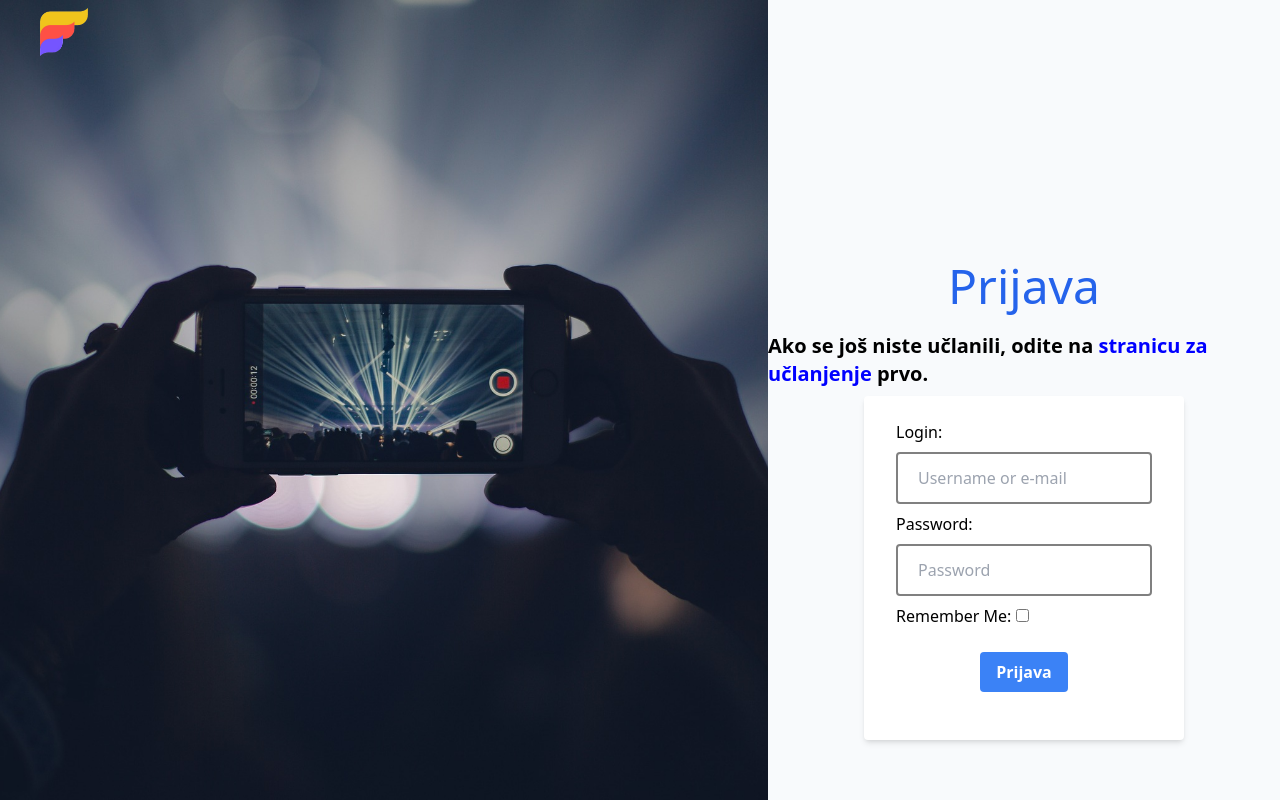
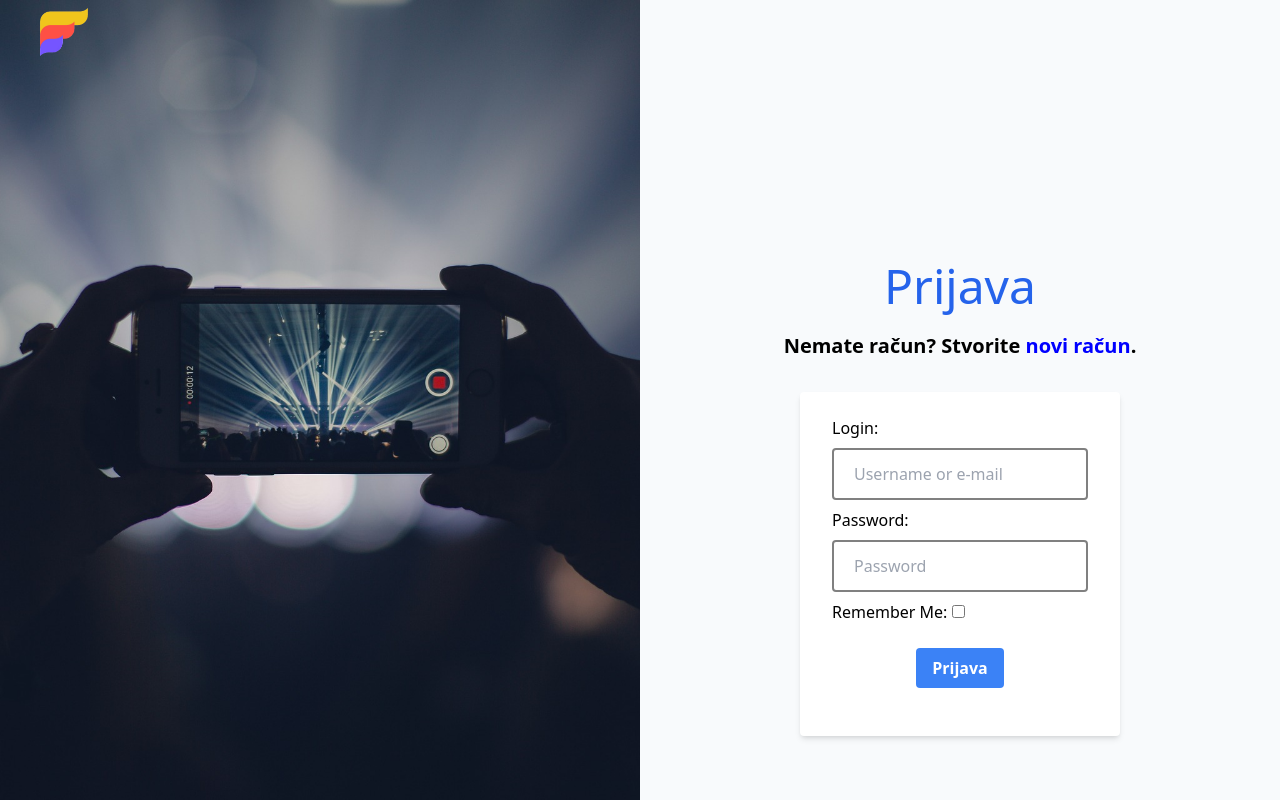
Before and after one commit to Marin260/eventProject, a Django app: page /login/ in a window 1280 px wide. Run offline with Django 3.2, Linux system fonts and the light colour scheme; some libraries are stand-ins or nearby versions.

Commit message:
small updates

```diff
--- a/main/models.py
+++ b/main/models.py
@@ -27,7 +27,7 @@ class Event(models.Model):
     cijena_ulaza = models.IntegerField(validators=[MinValueValidator(0)])
     mjesto_odrzavanja = models.ForeignKey(Mjesto, on_delete=CASCADE, default=None, blank=True, null=True)
     adresa = models.CharField(max_length=100, default='')
-    slika = models.ImageField(default='default_event.png', upload_to='event_pics')
+    slika = models.ImageField(default='default_event.jpg', upload_to='event_pics')
     zainteresirani = models.ManyToManyField(User, default=None, blank=True, related_name="zainteresirani")
     broj_zainteresiranih = models.IntegerField(validators=[MinValueValidator(0)], default=0)
     dolaze = models.ManyToManyField(User, default=None, blank=True, related_name="dolaze")
--- a/static/css/global.css
+++ b/static/css/global.css
@@ -24,7 +24,7 @@ html {
 
 .img-section{
     height: 100vh;
-    width: 60%;
+    width: 50%;
     background-image: url("/static/img/landing.jpg");
     background-size: cover;
     background-repeat: no-repeat;
@@ -33,7 +33,7 @@ html {
 
 .txt-section{
     height: 100vh;
-    width: 40%;
+    width: 50%;
 }
 
 input[type=text] {
--- a/templates/account/login.html
+++ b/templates/account/login.html
@@ -2,9 +2,9 @@
 
 {% block content %}
 
-<div class="container" style="display: flex; height: 100px; width: 100wh;">
-    <div class="img-section" style="flex-grow: 1; "></div>
-    <div class="txt-section" style="flex-grow: 1;">
+<div class="landing flex">
+    <div class="img-section"></div>
+    <div class="txt-section">
         <div class="grid place-items-center pt-64">
 
             {% load i18n %}
@@ -34,12 +34,12 @@
             {% include "socialaccount/snippets/login_extra.html" %}
 
             {% else %}
-            <p class="font-semibold text-xl py-2">{% blocktrans %}Ako se još niste učlanili, odite na
-            <a href="{{ signup_url }}" style="color: blue">stranicu za učlanjenje</a> prvo.{% endblocktrans %}</p>
+            <p class="font-semibold text-xl py-2">{% blocktrans %}Nemate račun? Stvorite
+            <a href="{{ signup_url }}" style="color: blue">novi račun</a>.{% endblocktrans %}</p>
             {% endif %}
 
 
-            <div class="w-full max-w-xs">
+            <div class="mt-6 w-full max-w-xs">
                 <form class="login bg-white shadow-md rounded px-8 pt-6 pb-8 mb-4" method="POST" action="{% url 'account_login' %}">
                     {% csrf_token %}
                     {{ form.as_p }}
@@ -53,7 +53,6 @@
                 </form>
             </div>
             {% endblock %}
-
         </div>
     </div>
 </div>
--- a/templates/account/signup.html
+++ b/templates/account/signup.html
@@ -35,9 +35,9 @@
 
 <p class="font-medium leading-tight text-5xl mt-0 mb-2 text-blue-600">Učlanite se</p>
 
-<p>{% blocktrans %}Ako već imate račun, molimo <a href="{{ login_url }}" style="color: blue">prijavite se</a>.{% endblocktrans %}</p>
+<p>{% blocktrans %}Imaš račun? <a href="{{ login_url }}" style="color: blue">Prijavi se</a>.{% endblocktrans %}</p>
 
-<form class="signup bg-white shadow-md rounded px-8 pt-6 pb-8 mb-4" id="signup_form" method="post" action="{% url 'account_signup' %}">
+<form class="mt-5 signup bg-white shadow-md rounded px-8 pt-6 pb-8 mb-4" id="signup_form" method="post" action="{% url 'account_signup' %}">
   {% csrf_token %}
   {{ form.as_p }}
   {% if redirect_field_value %}
```
Also changed, not shown: main/factory.py (+0 -23 lines). Lines whose indentation alone changed are shown as unchanged.
